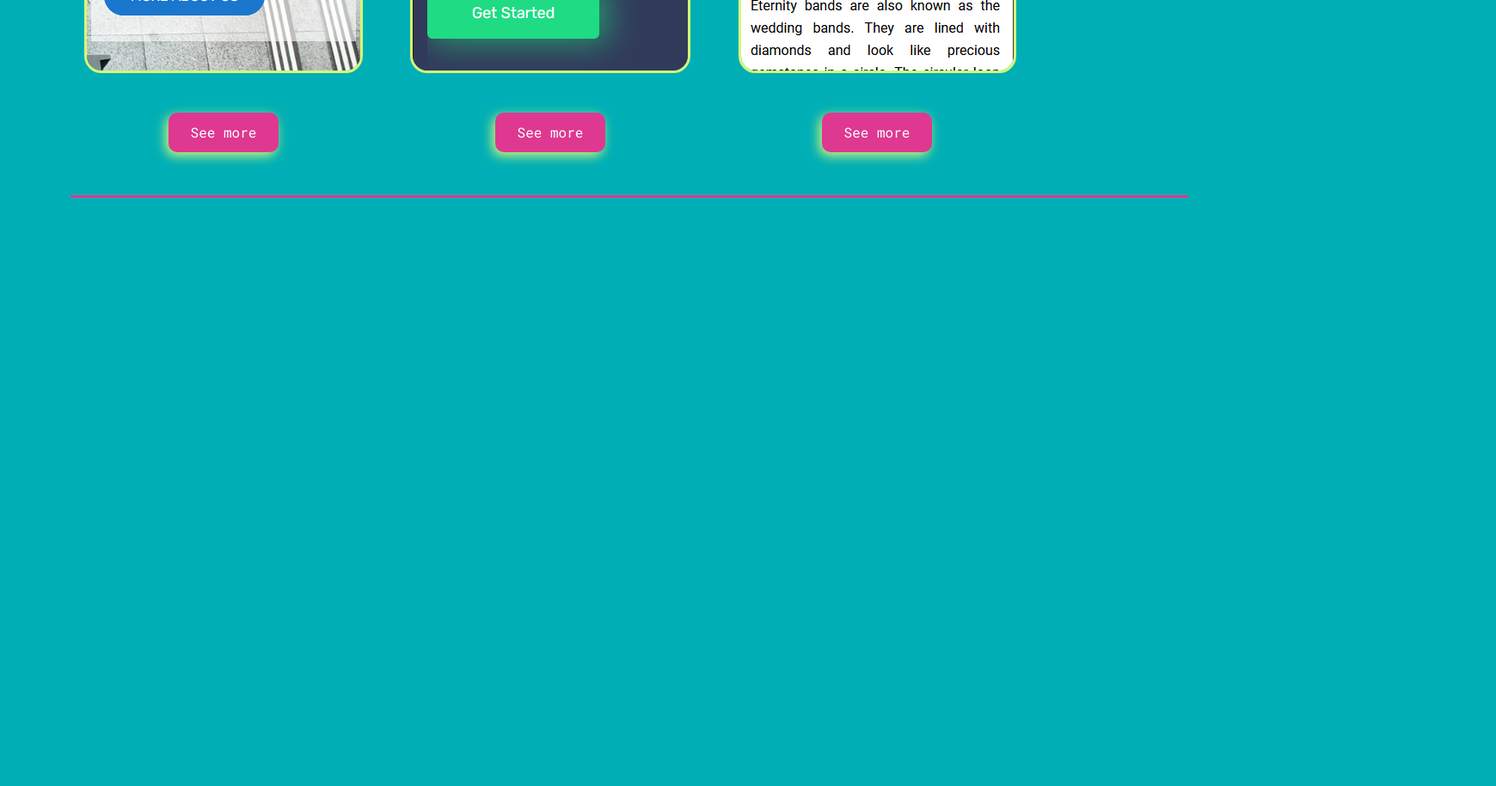
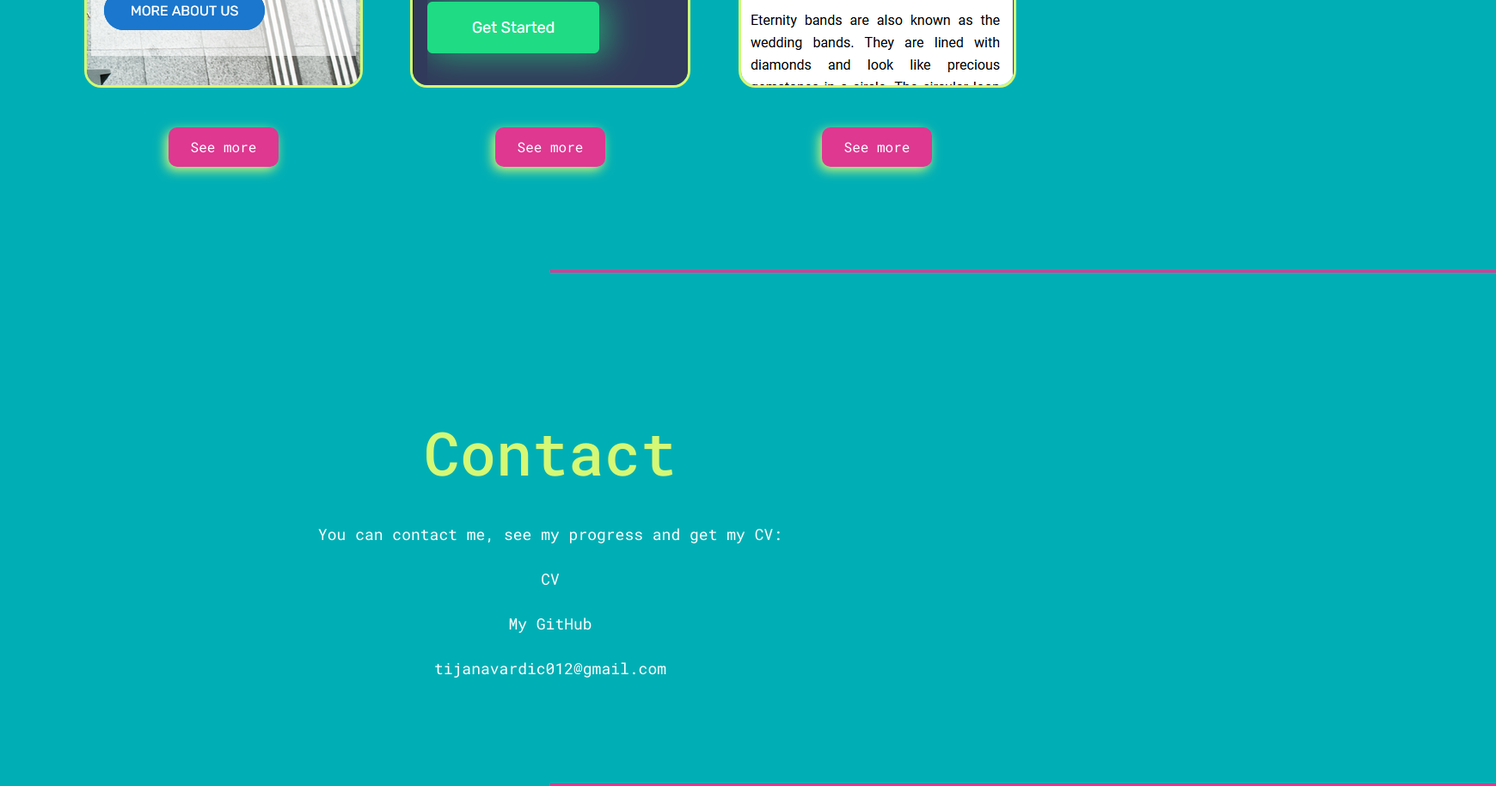
Before and after one commit to vardict/portfolio, a plain HTML site: page index.html in a window 1280 px wide. Shown: the part 1597-2511 px from the top of the page at 86% size, 1740 px wide, since content can reach past the window. Before the commit the page ends 1897 px from the top, so only its background shows below. Drawn offline with Linux system fonts and the light colour scheme.

Commit message:
Contact section done and the line problem

```diff
--- a/index.html
+++ b/index.html
@@ -122,6 +122,28 @@
             </div><!--.container end-->
         </section><!--section projects done-->
 
+        <section class="contact" id="contact">
+            <div class="container">
+                <article class="contact-info">
+                    <h1>Contact</h1>
+                    <p>You can contact me, see my progress and get my CV:</p>
+                    <div class="links">
+                        <p>
+                            <a href="#">CV</a>
+                        </p>
+                        <p>
+                            <a href="https://github.com/vardict?tab=repositories">My GitHub</a>
+                        </p>
+                        <p>
+                            <a href="mailto:tijanavardic012@gmail.com">tijanavardic012@gmail.com</a>
+                        </p>
+
+                    </div>
+                    <span class="line"></span>
+                </article>
+            </div><!--.container end-->
+        </section><!--section contact end-->
+
     </main>
 
 
--- a/scss/_about-me.scss
+++ b/scss/_about-me.scss
@@ -1,10 +1,13 @@
 $line-color: #DE3891;
 
 @mixin line() {
-    display: block;
-    width: 900px;
+    // display: flex;
+    // justify-content: space-between;
+    position: absolute;
+    width: 1100px;
     height: 3px;
     background-color: $line-color;
+    float: right;
 }
 
 @mixin h1() {
@@ -16,7 +19,7 @@ $line-color: #DE3891;
 @mixin p() {
     font-size: 16px;
     padding: 0 15px;
-    margin-bottom: 100px;
+    margin-bottom: 120px;
 }
 
 .about {
--- /dev/null
+++ b/scss/_contact.scss
@@ -0,0 +1,53 @@
+.contact{
+    text-align: center;
+    margin-bottom: 70px;
+
+    h1{
+        @include h1();
+        padding-top: 100px;
+    }
+    p{
+        @include p();
+        margin-bottom: 20px;
+        &:last-child{
+            margin-bottom: 120px;
+        }
+
+
+        a{
+            text-decoration: none;
+        }
+    }
+
+    span{
+        @include line();
+    }
+}
+
+@media(min-width:576px){
+
+    .contact{
+
+        h1{
+           font-size: 56px;
+        }
+        p{
+            font-size: 18px;
+        }
+    }
+
+}
+
+@media(min-width:768px){
+
+    .contact{
+
+        h1{
+           font-size: 70px;
+        }
+        p{
+            margin-bottom: 25px;
+        }
+    }
+
+}
--- a/scss/_projects.scss
+++ b/scss/_projects.scss
@@ -6,6 +6,7 @@
 
     h1 {
         @include h1();
+        padding-top: 120px;
     }
 
     p {
@@ -36,8 +37,7 @@
         border-radius: 10px;
         padding: 10px 25px;
         box-shadow: -3px 4px 13px $primary;
-        margin-bottom: 50px;
-
+        margin-bottom: 120px;
 
         &:hover {
             box-shadow: -5px 5px 13px $link-hover-color;
@@ -47,11 +47,7 @@
     }
 
     span {
-        display: block;
-        text-align: center;
-        width: 1300px;
-        height: 3px;
-        background-color: $line-color;
+        @include line();
     }
 }
 
@@ -91,12 +87,12 @@
             }
         }
 
-        span {
-            display: block;
-            text-align: center;
-            width: 1300px;
-            height: 3px;
-            background-color: $line-color;
-        }
+        // span {
+        //     display: block;
+        //     text-align: center;
+        //     width: 1300px;
+        //     height: 3px;
+        //     background-color: $line-color;
+        // }
     }
 }
--- a/scss/style.scss
+++ b/scss/style.scss
@@ -3,3 +3,4 @@
 @import 'header';
 @import 'about-me';
 @import 'projects';
+@import 'contact';
```
Also changed, not shown: scss/style.css, 1 other file.
